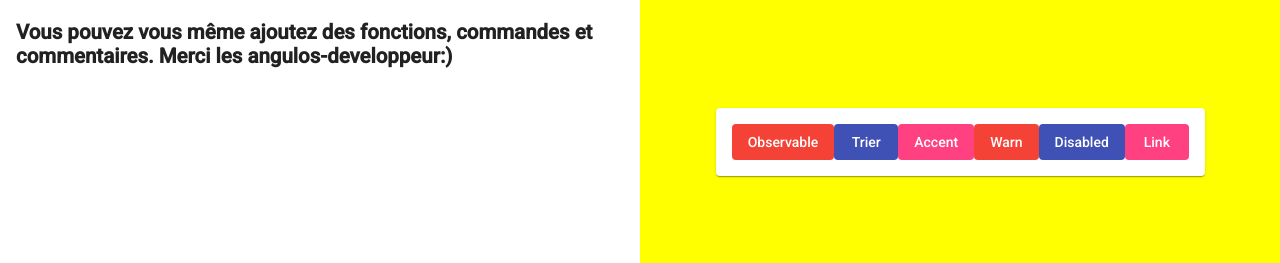
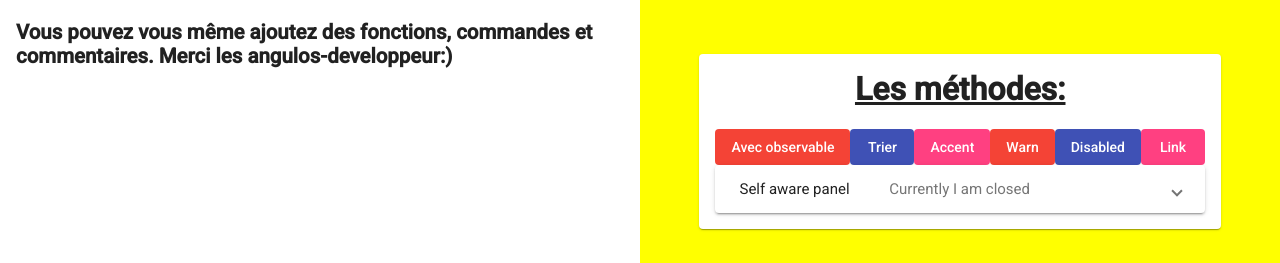
Before and after one commit to jojodev77/angulardev, an Angular app: page /fonction in a window 1280 px wide. Shown: the part 278-541 px from the top of the page. Built offline with nearby package versions, Linux system fonts and the light colour scheme.

Commit message:
ajout fichier json et model html fonction

```diff
--- a/src/app/pages/fonction/fonction.component.css
+++ b/src/app/pages/fonction/fonction.component.css
@@ -1,3 +1,7 @@
 mat-card {
     height: 100%;
 }
+h1{
+    text-decoration: underline;
+    text-align: center;
+}
--- a/src/app/pages/fonction/fonction.component.html
+++ b/src/app/pages/fonction/fonction.component.html
@@ -1,6 +1,9 @@
 <mat-card>
+
+  <h1>Les méthodes:</h1>
+  <h2></h2>
     <div class="example-button-row">
-        <button mat-flat-button color="warn">Observable</button>
+        <button mat-flat-button color="warn">Avec observable</button>
         <button mat-flat-button color="primary">Trier</button>
         <button mat-flat-button color="accent">Accent</button>
         <button mat-flat-button color="warn">Warn</button>
@@ -8,4 +11,24 @@
         <a mat-flat-button routerLink="." color="accent">Link</a>
       </div>
 
+
+<div>
+    <mat-accordion>
+        <mat-expansion-panel>
+
+
+          <mat-expansion-panel-header>
+            <mat-panel-title>
+              Self aware panel
+            </mat-panel-title>
+            <mat-panel-description>
+              Currently I am {{panelOpenState ? 'open' : 'closed'}}
+            </mat-panel-description>
+          </mat-expansion-panel-header>
+          <p>I'm visible because I am open</p>
+        </mat-expansion-panel>
+      </mat-accordion>
+
+
+</div>
 </mat-card>
```
Also changed, not shown: src/app/amterial/material/material.module.ts (+5 -2 lines), src/assets/fonction.json (added, +11 -0 lines).
